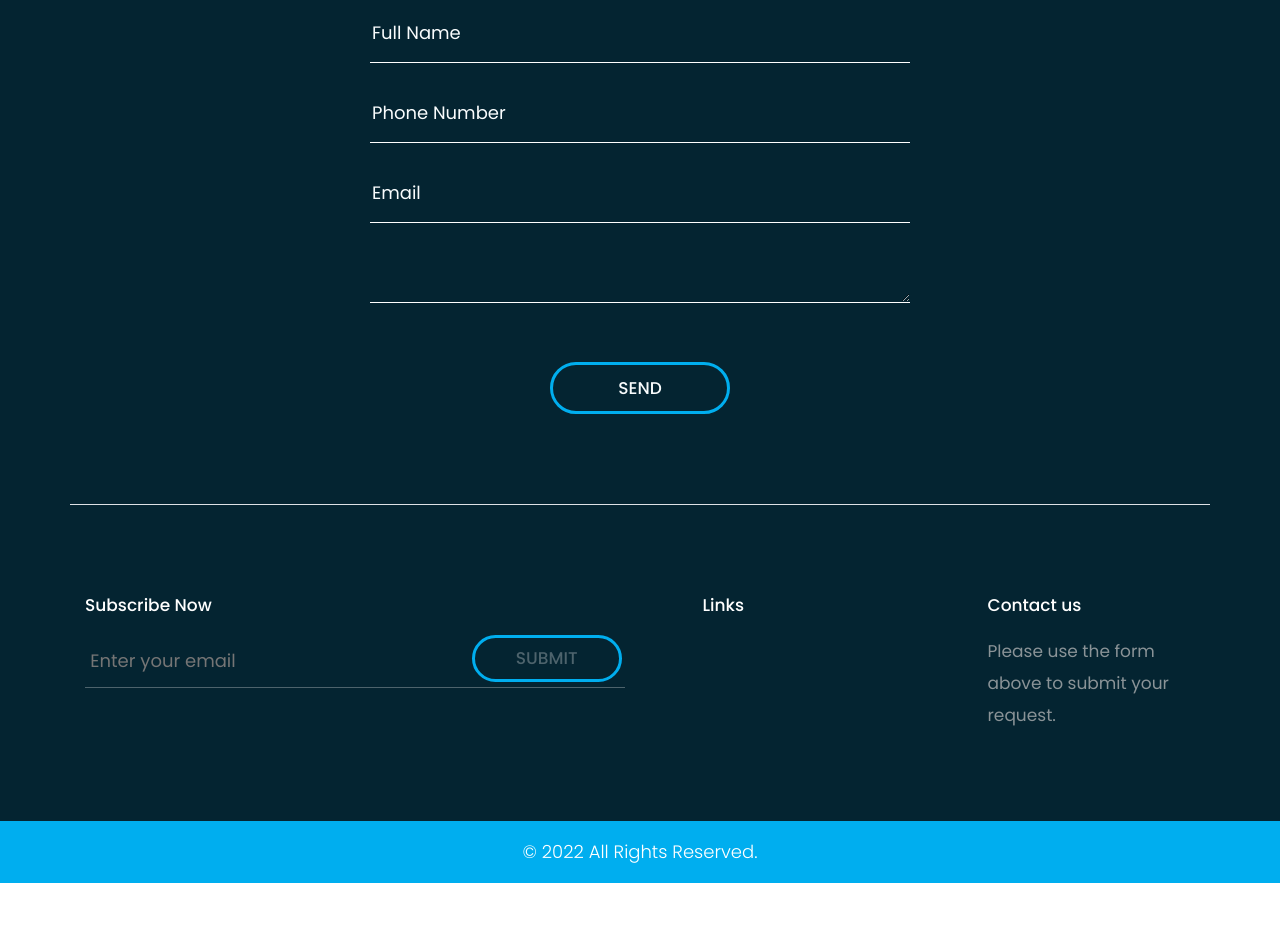
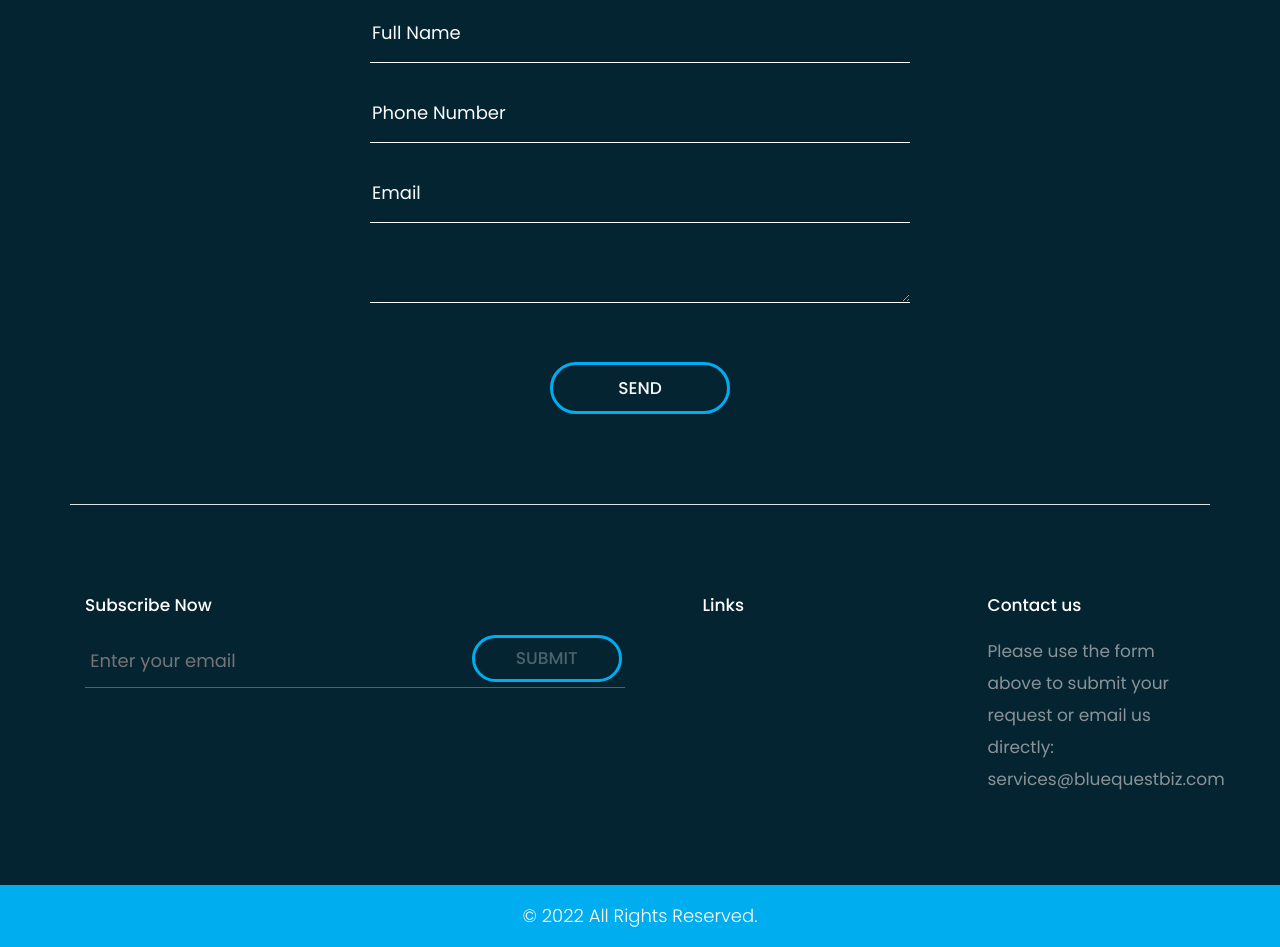
Before and after one commit to DSmith-97/bluequestbiz, a plain HTML site: page index.html in a window 1280 px wide. Shown: the part 3618-4565 px from the top of the page. Before the commit the page ends 4501 px from the top, so only its background shows below. Drawn offline with nearby package versions, Linux system fonts and the light colour scheme.

Commit message:
add email address

```diff
--- a/index.html
+++ b/index.html
@@ -309,7 +309,7 @@
                         <div class="col-md-5 offset-md-1">
                            <h3>Contact us</h3>
                            <ul class="cont">
-                              <li>Please use the form above to submit your request. </li>
+                              <li>Please use the form above to submit your request or email us directly: services@bluequestbiz.com </li>
                            </ul>
                         </div>
                      </div>
```
